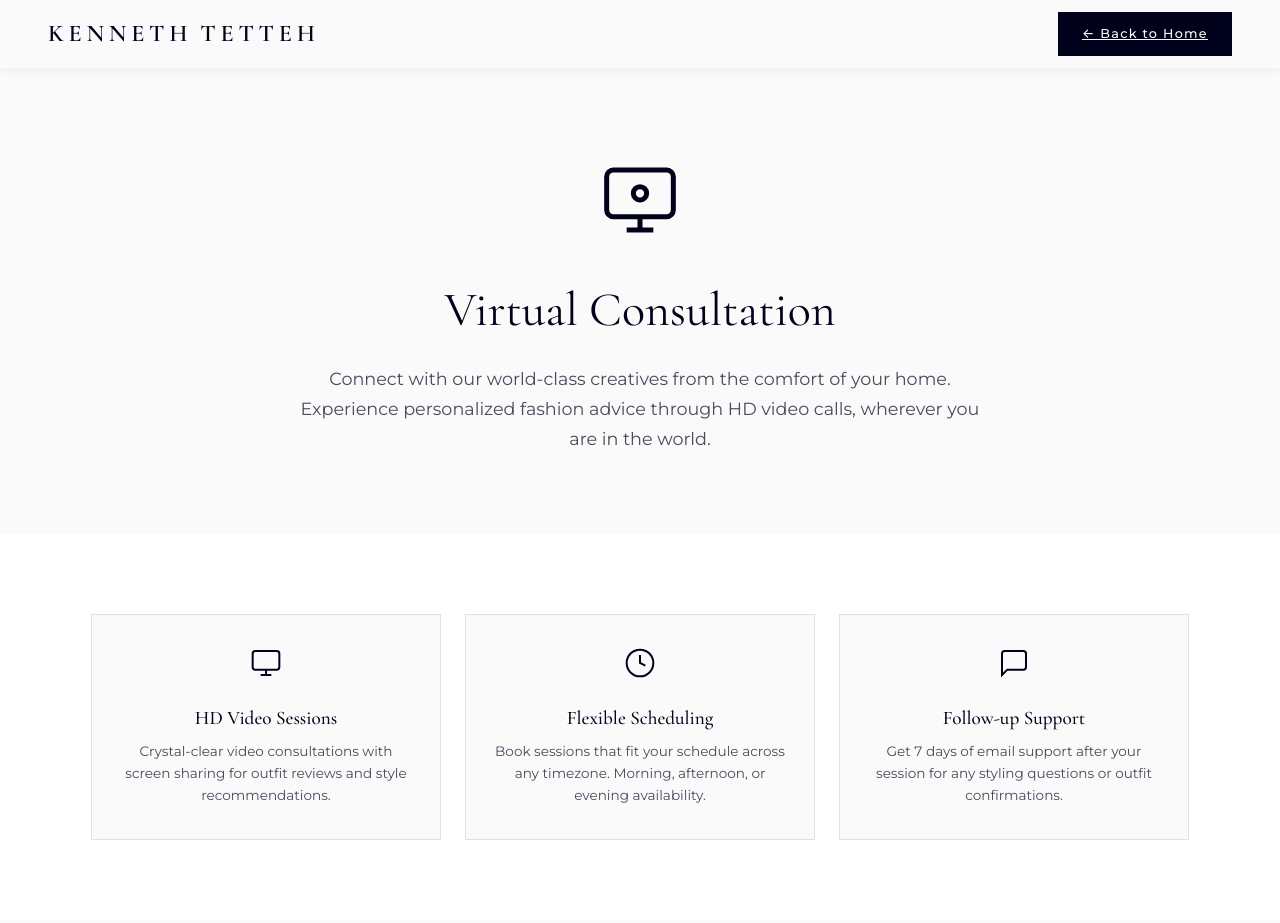
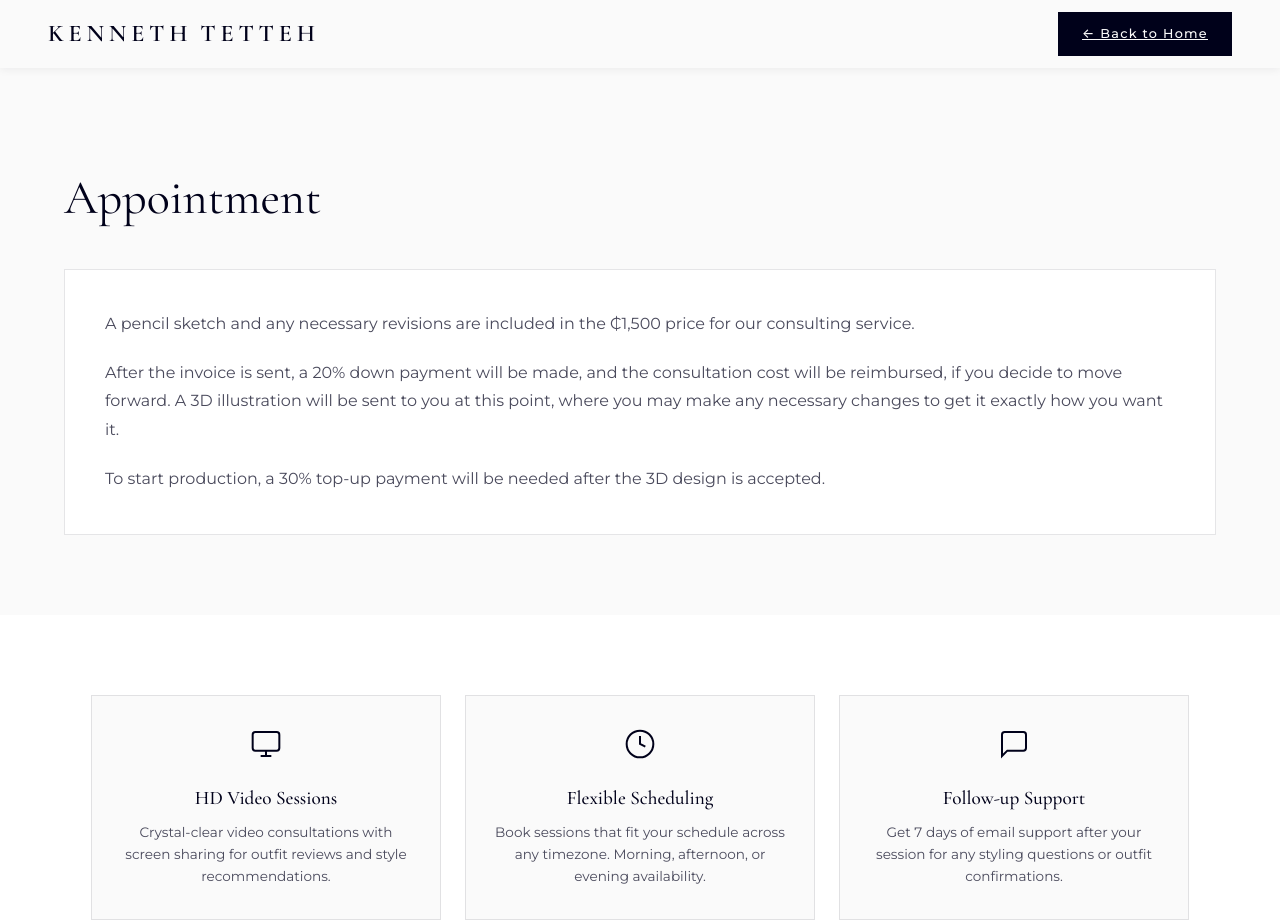
Before and after one commit to naatswei/KennethTettehconsultation, a website built with Vite: page virtual.html in a window 1280 px wide. Shown: the top 923 px of the page. Built offline with nearby package versions, Linux system fonts and the light colour scheme.

Commit message:
feat: update virtual consultation header to 'Appointment' with left alignment and info card

```diff
--- a/style.css
+++ b/style.css
@@ -1389,3 +1389,35 @@ body {
         grid-template-columns: 1fr;
     }
 }
+
+/* Virtual Appointment Styles */
+.page-header.virtual-appointment {
+    text-align: left;
+}
+
+.page-header.virtual-appointment .page-header-content {
+    max-width: 100%;
+    margin: 0;
+}
+
+.page-header.virtual-appointment .page-icon {
+    display: none;
+}
+
+.appointment-info-card {
+    border: 1px solid var(--border-color);
+    padding: 40px;
+    background: white;
+    margin-top: 32px;
+    width: 100%;
+}
+
+.appointment-info-card p {
+    margin-bottom: 20px;
+    line-height: 1.8;
+    color: var(--text-secondary);
+}
+
+.appointment-info-card p:last-child {
+    margin-bottom: 0;
+}
--- a/virtual.html
+++ b/virtual.html
@@ -29,21 +29,18 @@
     </nav>
 
     <!-- Page Header -->
-    <section class="page-header">
+    <section class="page-header virtual-appointment">
         <div class="container">
             <div class="page-header-content">
-                <div class="page-icon">
-                    <svg width="80" height="80" viewBox="0 0 24 24" fill="none" stroke="currentColor"
-                        stroke-width="1.5">
-                        <rect x="2" y="3" width="20" height="14" rx="2" ry="2" />
-                        <line x1="8" y1="21" x2="16" y2="21" />
-                        <line x1="12" y1="17" x2="12" y2="21" />
-                        <circle cx="12" cy="10" r="2" />
-                    </svg>
+                <h1 class="page-title">Appointment</h1>
+                <div class="appointment-info-card">
+                    <p>A pencil sketch and any necessary revisions are included in the ₵1,500 price for our consulting
+                        service.</p>
+                    <p>After the invoice is sent, a 20% down payment will be made, and the consultation cost will be
+                        reimbursed, if you decide to move forward. A 3D illustration will be sent to you at this point,
+                        where you may make any necessary changes to get it exactly how you want it.</p>
+                    <p>To start production, a 30% top-up payment will be needed after the 3D design is accepted.</p>
                 </div>
-                <h1 class="page-title">Virtual Consultation</h1>
-                <p class="page-description">Connect with our world-class creatives from the comfort of your home.
-                    Experience personalized fashion advice through HD video calls, wherever you are in the world.</p>
             </div>
         </div>
     </section>
```
